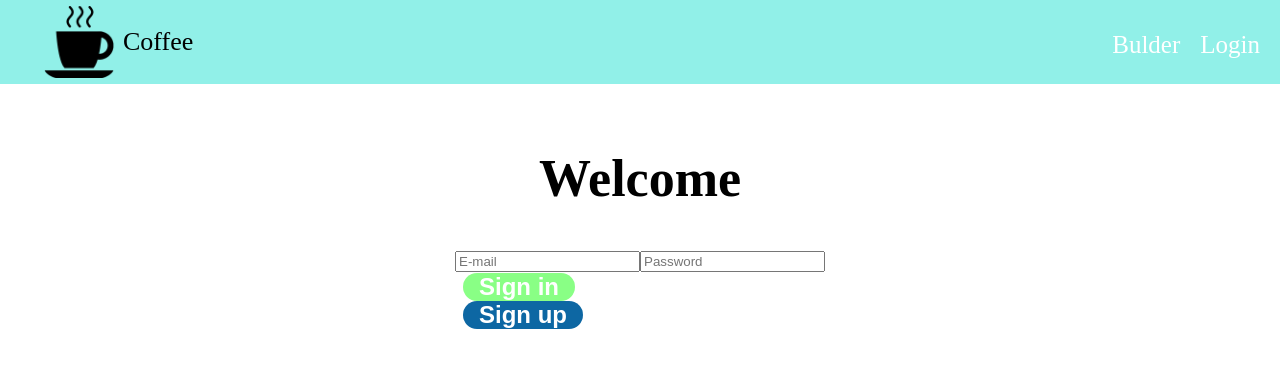
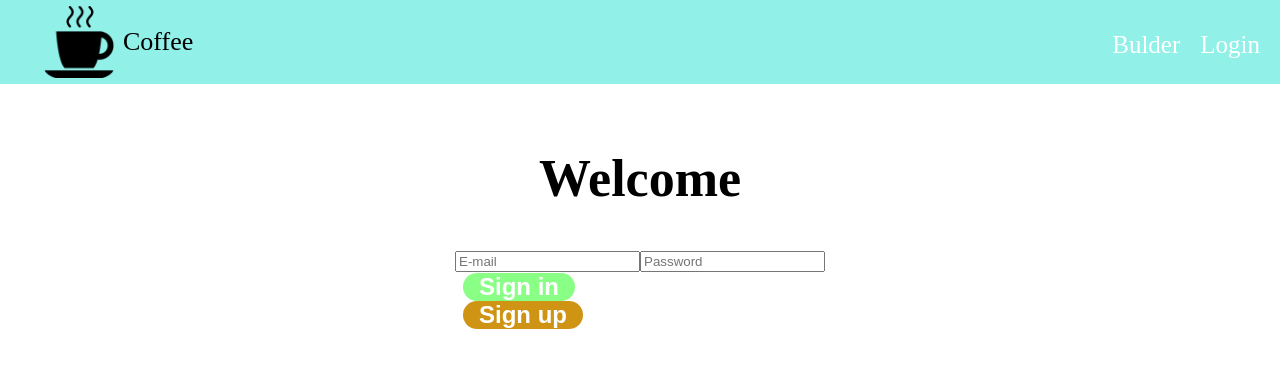
Before and after one commit to kutman-batyrkanov/-Coffe-builder-app, a React (Create React App) app: page /auth in a window 1280 px wide. Shown: the top 368 px of the page. Built offline with nearby package versions, Linux system fonts and the light colour scheme; a web font is replaced by a local one.

Commit message:
added bgc  blue

```diff
--- a/src/components/UI/Button/Button.module.css
+++ b/src/components/UI/Button/Button.module.css
@@ -3,7 +3,7 @@
   margin: 0 0.5rem;
   padding: 0 1rem;
   border-radius: 1rem;
-  background-color: rgb(13, 103, 163);
+  background-color: rgb(207, 148, 20);
   color: white;
   font-weight: bold;
   font-size: 1.5rem;
```
